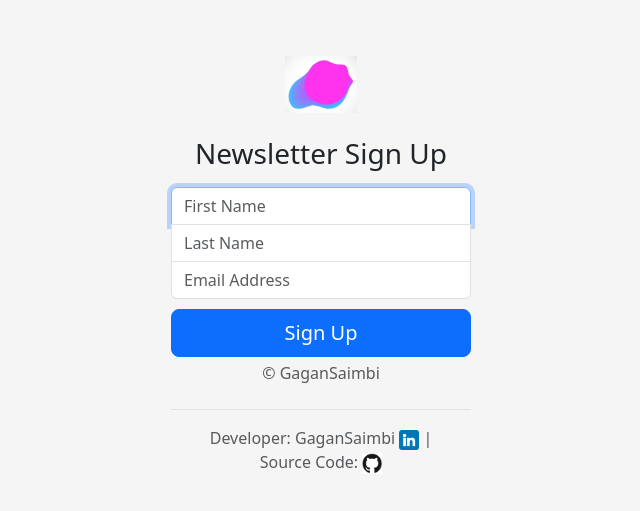
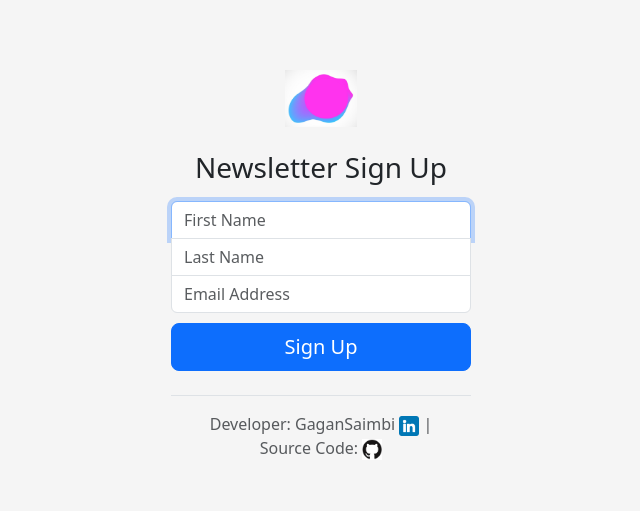
Before and after one commit to gagansaimbi/Newsletter-Signup, a website: page signup.html in a window 1280 px wide. Shown: the part 135-646 px from the top of the page, without its empty margins (319-959 px from the left). Drawn offline with nearby package versions, Linux system fonts and the light colour scheme.

Commit message:
removed reduntant line from signup page

```diff
--- a/signup.html
+++ b/signup.html
@@ -35,7 +35,7 @@
           <input type="email" class="form-control" id="bottom" placeholder="Email Address" name="mail" required>
 
         <button class="w-100 btn btn-lg btn-primary" type="submit">Sign Up</button>
-        <p class="mt-1 text-muted">&copy; GaganSaimbi</p>
+
       </form>
 
 
```
